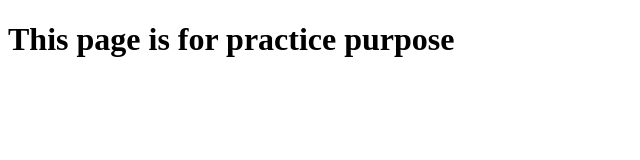
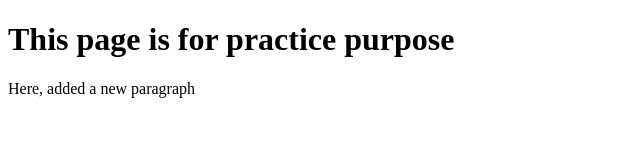
Before and after one commit to Manoz-tells/Practice-1, a plain HTML site: page index.html in a window 1280 px wide. Shown: the whole page, without its empty margins (0-640 px from the left). Drawn offline with Linux system fonts and the light colour scheme.

Commit message:
New para added

```diff
--- a/index.html
+++ b/index.html
@@ -7,5 +7,6 @@
   </head>
   <body>
     <h1>This page is for practice purpose</h1>
+    <p>Here, added a new paragraph</p>
   </body>
 </html>
```
